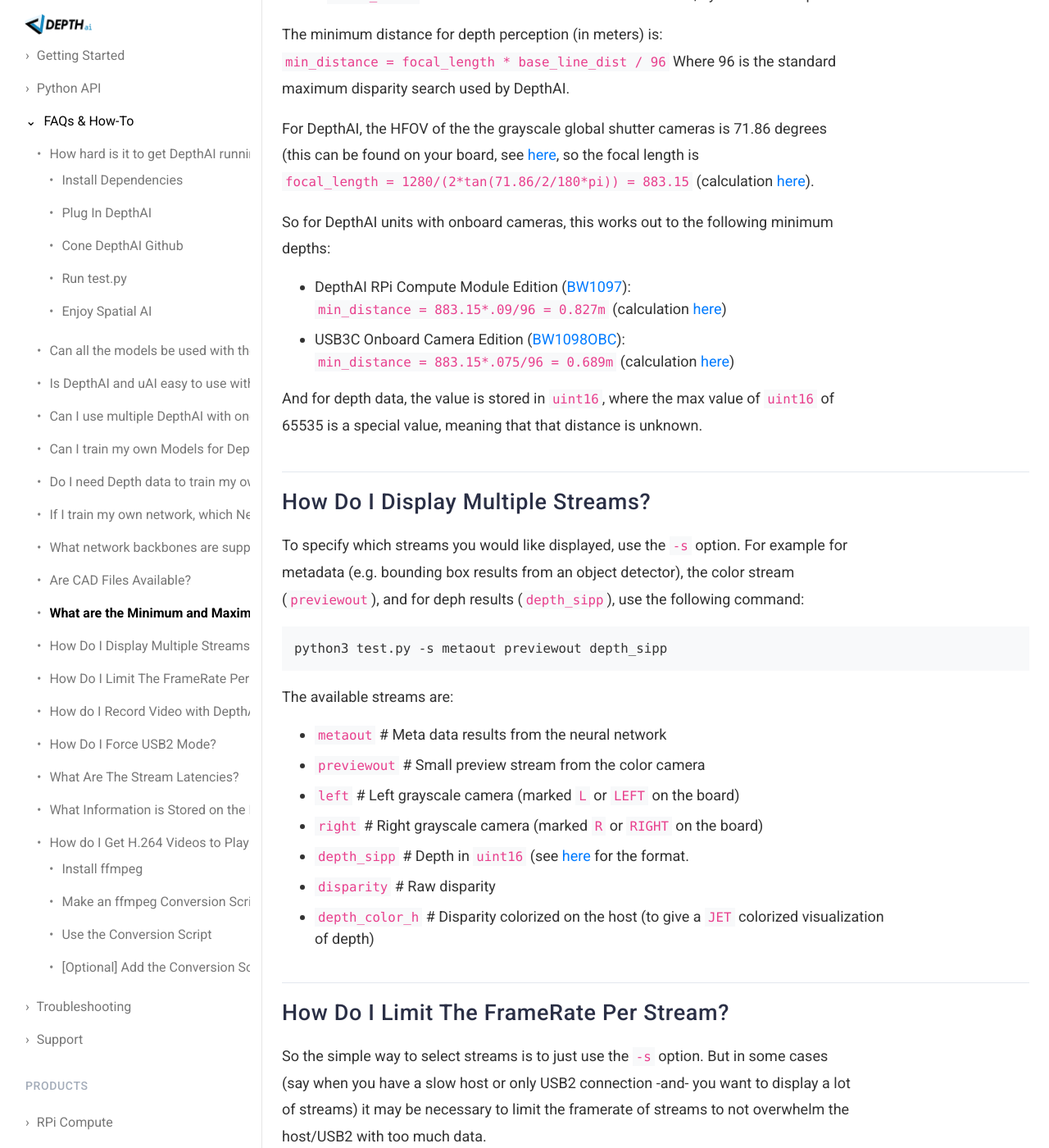
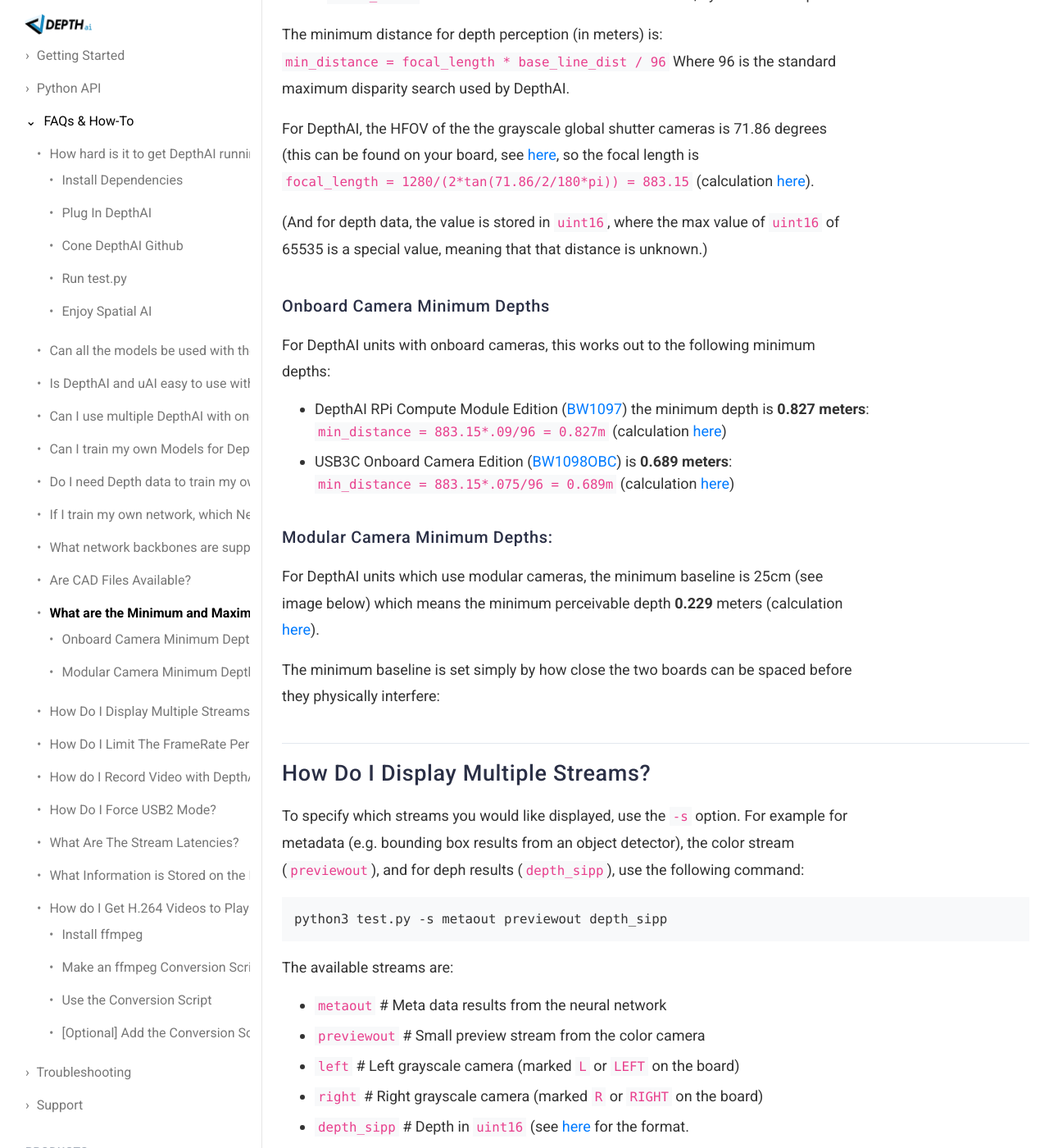
Before and after one commit to luxonis/depthai-docs-website, a Jekyll site: the page built from FAQ.md, in a window 1280 px wide and 1400 px high, scrolled down 4011 px. Shown: the whole window at 82% size. Built offline with Jekyll 4.4.1, drawn with Linux system fonts in a browser that asks for light colours; nearby versions of some CDN libraries.

Commit message:
Update FAQ.md

```diff
--- a/FAQ.md
+++ b/FAQ.md
@@ -112,13 +112,22 @@ Where 96 is the standard maximum disparity search used by DepthAI.
 For DepthAI, the HFOV of the the grayscale global shutter cameras is 71.86 degrees (this can be found on your board, see [here](https://docs.luxonis.com/faq/#what-are-the-minimum-and-maximum-depth-visible-by-depthai), so the focal length is
 `focal_length = 1280/(2*tan(71.86/2/180*pi)) = 883.15` (calculation [here](https://www.google.com/search?safe=off&sxsrf=ALeKk01Ip7jrSxOqilDQiCjN7zb9XwoRQA%3A1588619495817&ei=52iwXpiqMYv3-gSBy4SQDw&q=1280%2F%282*tan%2871.86%2F2%2F180*pi%29%29&oq=1280%2F%282*tan%2871.86%2F2%2F180*pi%29%29&gs_lcp=CgZwc3ktYWIQAzoECAAQR1CI0BZY-MkYYPDNGGgAcAJ4AIABWogBjgmSAQIxNJgBAKABAaoBB2d3cy13aXo&sclient=psy-ab&ved=0ahUKEwjYuezl9JrpAhWLu54KHYElAfIQ4dUDCAw&uact=5)).
 
-So for DepthAI units with onboard cameras, this works out to the following minimum depths:
- - DepthAI RPi Compute Module Edition ([BW1097](https://docs.luxonis.com/products/bw1097/)):
+(And for depth data, the value is stored in `uint16`, where the max value of `uint16` of 65535 is a special value, meaning that that distance is unknown.)
+
+### Onboard Camera Minimum Depths
+
+For DepthAI units with onboard cameras, this works out to the following minimum depths:
+ - DepthAI RPi Compute Module Edition ([BW1097](https://docs.luxonis.com/products/bw1097/)) the minimum depth is **0.827 meters**:
  `min_distance = 883.15*.09/96 = 0.827m` (calculation [here](https://www.google.com/search?safe=off&sxsrf=ALeKk014H0pmyvgWpgFXlkmZkWprJNZ-xw%3A1588620775282&ei=522wXqnbEIL4-gTf2JvIDw&q=883.15*.09%2F96&oq=883.15*.09%2F96&gs_lcp=CgZwc3ktYWIQAzIECCMQJ1CBjg5YnZAOYMylDmgAcAB4AIABX4gBjwOSAQE1mAEAoAEBqgEHZ3dzLXdpeg&sclient=psy-ab&ved=0ahUKEwjp6vjH-ZrpAhUCvJ4KHV_sBvkQ4dUDCAw&uact=5))
- - USB3C Onboard Camera Edition ([BW1098OBC](https://docs.luxonis.com/products/bw1098obc/)):
+ - USB3C Onboard Camera Edition ([BW1098OBC](https://docs.luxonis.com/products/bw1098obc/)) is **0.689 meters**:
  `min_distance = 883.15*.075/96 = 0.689m` (calculation [here](https://www.google.com/search?safe=off&sxsrf=ALeKk014H0pmyvgWpgFXlkmZkWprJNZ-xw%3A1588620775282&ei=522wXqnbEIL4-gTf2JvIDw&q=883.15*.075%2F96&oq=883.15*.075%2F96&gs_lcp=CgZwc3ktYWIQAzIECCMQJ1DtSVjkSmDVS2gAcAB4AIABYYgBywKSAQE0mAEAoAEBqgEHZ3dzLXdpeg&sclient=psy-ab&ved=0ahUKEwjp6vjH-ZrpAhUCvJ4KHV_sBvkQ4dUDCAw&uact=5))
 
-And for depth data, the value is stored in `uint16`, where the max value of `uint16` of 65535 is a special value, meaning that that distance is unknown.
+### Modular Camera Minimum Depths:
+
+For DepthAI units which use modular cameras, the minimum baseline is 25cm (see image below) which means the minimum perceivable depth **0.229** meters (calculation [here](https://www.google.com/search?safe=off&sxsrf=ALeKk03VQroLoaCAm-e1y0jif-halRfWyQ%3A1588621013147&ei=1W6wXsLICMv4-gS7s7iADg&q=883.15*.025%2F96&oq=883.15*.025%2F96&gs_lcp=CgZwc3ktYWIQAzIECCMQJ1CLyekBWNTJ6QFgm8vpAWgAcAB4AIABa4gBzgKSAQMzLjGYAQCgAQGqAQdnd3Mtd2l6&sclient=psy-ab&ved=0ahUKEwiCh6-5-prpAhVLvJ4KHbsZDuAQ4dUDCAw&uact=5)).
+
+The minimum baseline is set simply by how close the two boards can be spaced before they physically interfere:
+
 
 ## How Do I Display Multiple Streams?
 To specify which streams you would like displayed, use the `-s` option.  For example for metadata (e.g. bounding box results from an object detector), the color stream (`previewout`), and for deph results (`depth_sipp`), use the following command:
```
